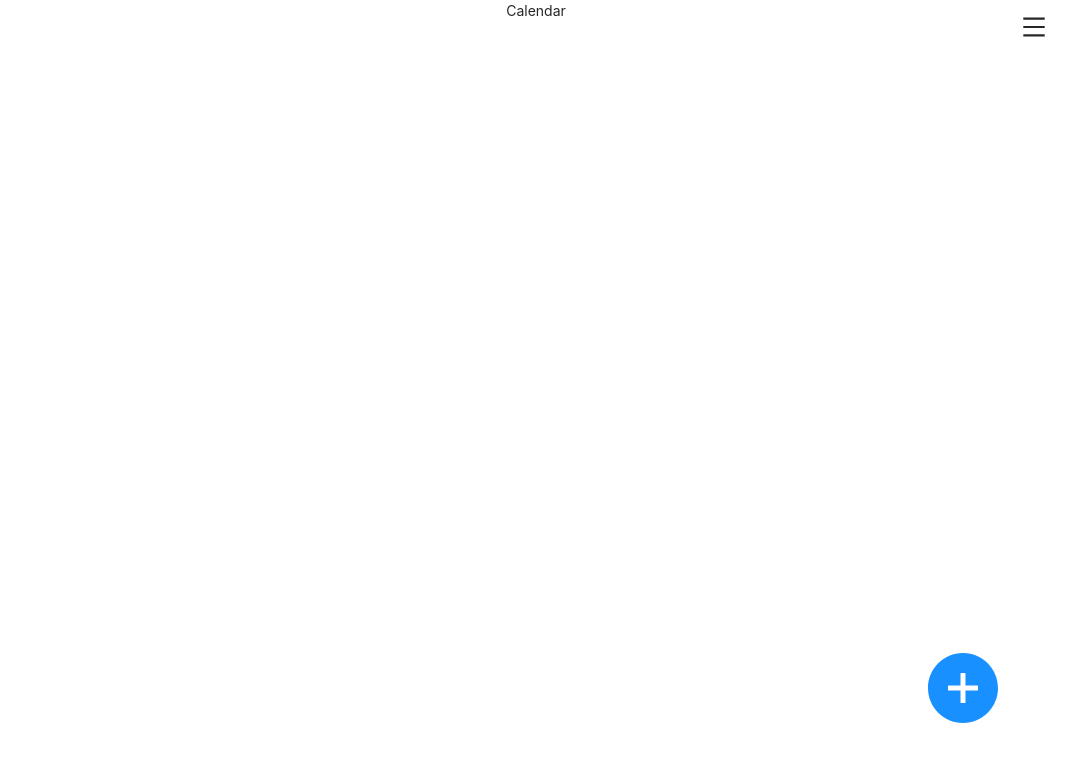
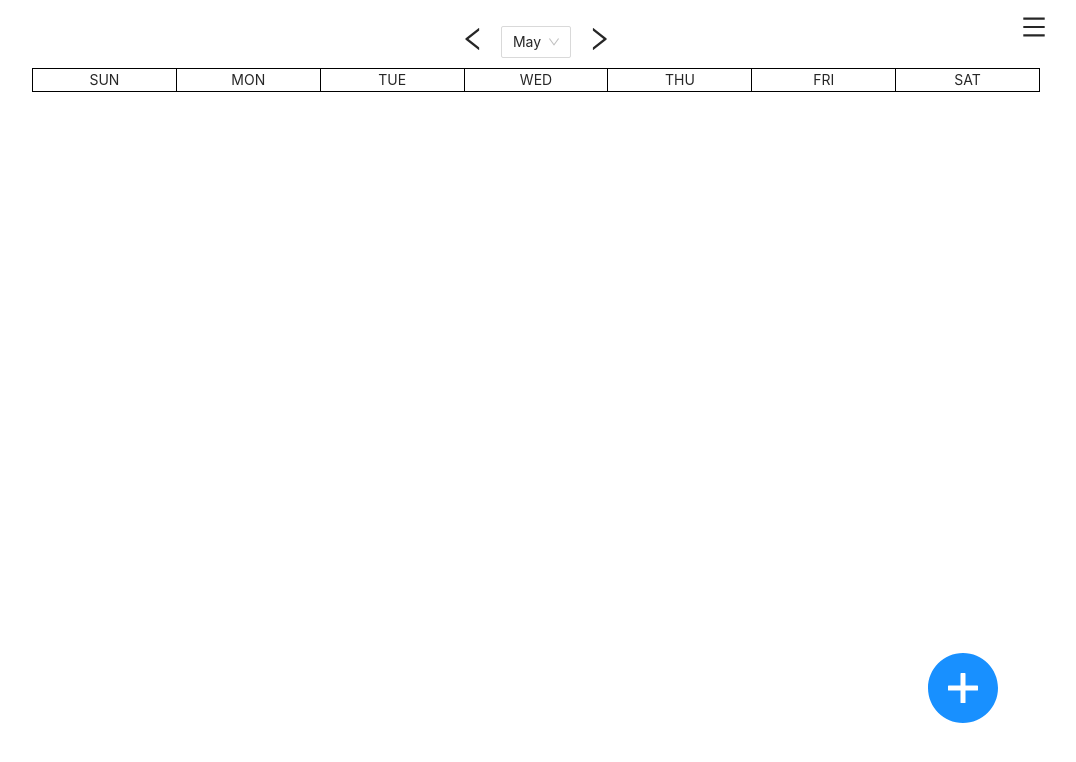
Before and after one commit to conmart/dayta, a React (Create React App) app: page /calendar in a window 1280 px wide. Shown: the top 762 px of the page, without its empty margins (104-1180 px from the left). Built offline with nearby package versions, Linux system fonts and the light colour scheme.

Commit message:
working month select for calendar view

```diff
--- /dev/null
+++ b/src/components/calendar/calendar.module.css
@@ -0,0 +1,24 @@
+.titleContainer {
+  padding: 20px 0 10px;
+  display: flex;
+  justify-content: center;
+  align-items: center;
+  font-size: 26px;
+}
+
+.daysContainer {
+  width: 96%;
+  margin: 0 auto;
+}
+
+.daysOfWeekHeader {
+  width: 100%;
+  display: flex;
+  border-left: 1px solid black;
+}
+
+.dayHeader {
+  border: 1px solid black;
+  width: 15%;
+  border-left: none;
+}
--- /dev/null
+++ b/src/components/calendar/calendarHeader.jsx
@@ -0,0 +1,31 @@
+import React from 'react';
+import { LeftOutlined, RightOutlined } from '@ant-design/icons';
+import { Select } from 'antd';
+
+import { months } from './utils'
+
+import styles from './calendar.module.css';
+
+const { Option } = Select;
+
+const CalendarHeader = ({ selectedDate, setMonth }) => {
+  const currentMonth = selectedDate.month();
+
+  return (
+    <div className={styles.titleContainer}>
+      <LeftOutlined onClick={() => setMonth(currentMonth - 1)} />
+      <div className="pageTitle">
+        <Select value={selectedDate.month()} onChange={setMonth}>
+          {months.map((month, index) => (
+            <Option value={index} key={month}>
+              {month}
+            </Option>
+          ))}
+        </Select>
+      </div>
+      <RightOutlined onClick={() => setMonth(currentMonth + 1)} />
+    </div>
+  );
+};
+
+export default CalendarHeader;
--- /dev/null
+++ b/src/components/calendar/days.jsx
@@ -0,0 +1,22 @@
+import React from 'react';
+
+import styles from './calendar.module.css';
+
+const Days = () => {
+    const daysOfWeek = ['SUN', 'MON', 'TUE', 'WED', 'THU', 'FRI', 'SAT'];
+
+
+  return (
+    <div className={styles.daysContainer}>
+      <div className={styles.daysOfWeekHeader}>
+          {daysOfWeek.map((day) => (
+            <div key={day} className={styles.dayHeader}>
+              {day}
+            </div>
+          ))}
+      </div>
+    </div>
+  );
+};
+
+export default Days;
--- a/src/components/calendar/index.jsx
+++ b/src/components/calendar/index.jsx
@@ -1,9 +1,25 @@
-import React from 'react';
+import React, { Fragment } from 'react';
+
+import { useGlobalState } from '../../state';
+
+import CalendarHeader from './calendarHeader';
+import Days from './days';
 
 const Calendar = () => {
+  const [{ selectedDate }, dispatch] = useGlobalState();
+
+  const setMonth = (e) => {
+    const updatedDate = selectedDate.clone();
+    updatedDate.month(e);
+    dispatch({ type: 'NEW_DATE', selectedDate: updatedDate });
+  };
+
   return (
-    <div>Calendar</div>
-  )
-}
+    <Fragment>
+      <CalendarHeader selectedDate={selectedDate} setMonth={setMonth} />
+      <Days />
+    </Fragment>
+  );
+};
 
 export default Calendar;
--- /dev/null
+++ b/src/components/calendar/utils.js
@@ -0,0 +1,14 @@
+export const months = [
+  'January',
+  'February',
+  'March',
+  'April',
+  'May',
+  'June',
+  'July',
+  'August',
+  'September',
+  'October',
+  'November',
+  'December',
+];
--- a/src/components/day/dayHeader.jsx
+++ b/src/components/day/dayHeader.jsx
@@ -1,7 +1,5 @@
 import React from 'react';
 import { LeftOutlined, RightOutlined } from '@ant-design/icons';
-
-// import styles from './day.module.css';
 
 const DayHeader = ({ nextDay, previousDay, selectedDate }) => {
   const formattedDate = selectedDate.format('MMMM Do, YYYY');
--- a/src/components/singleCategory/category.module.css
+++ b/src/components/singleCategory/category.module.css
@@ -10,7 +10,7 @@
   border: 1px solid black;
   width: 80%;
   margin: 0 auto;
-  padding-bottom: 45px;
+  padding-bottom: 35px;
 }
 
 .showIconsContainer {
--- a/src/components/singleCategory/showCategory.jsx
+++ b/src/components/singleCategory/showCategory.jsx
@@ -8,7 +8,7 @@ import 'antd/dist/antd.css';
 import { showSource, showColumns } from './dummyData';
 
 const ShowCategory = ({ showEventList }) => {
-  // TODO: add top display of most recent category occurance
+  // TODO: style display of most recent category occurance
 
   return (
     <div className={styles.showContainer}>
@@ -17,6 +17,8 @@ const ShowCategory = ({ showEventList }) => {
         columns={showColumns}
         pagination={false}
       />
+      <div>Most Recent Event</div>
+      September 19th, 2019
       <div className={styles.showIconsContainer}>
         <div className={styles.showIcon}>
           <DeleteOutlined />
```
